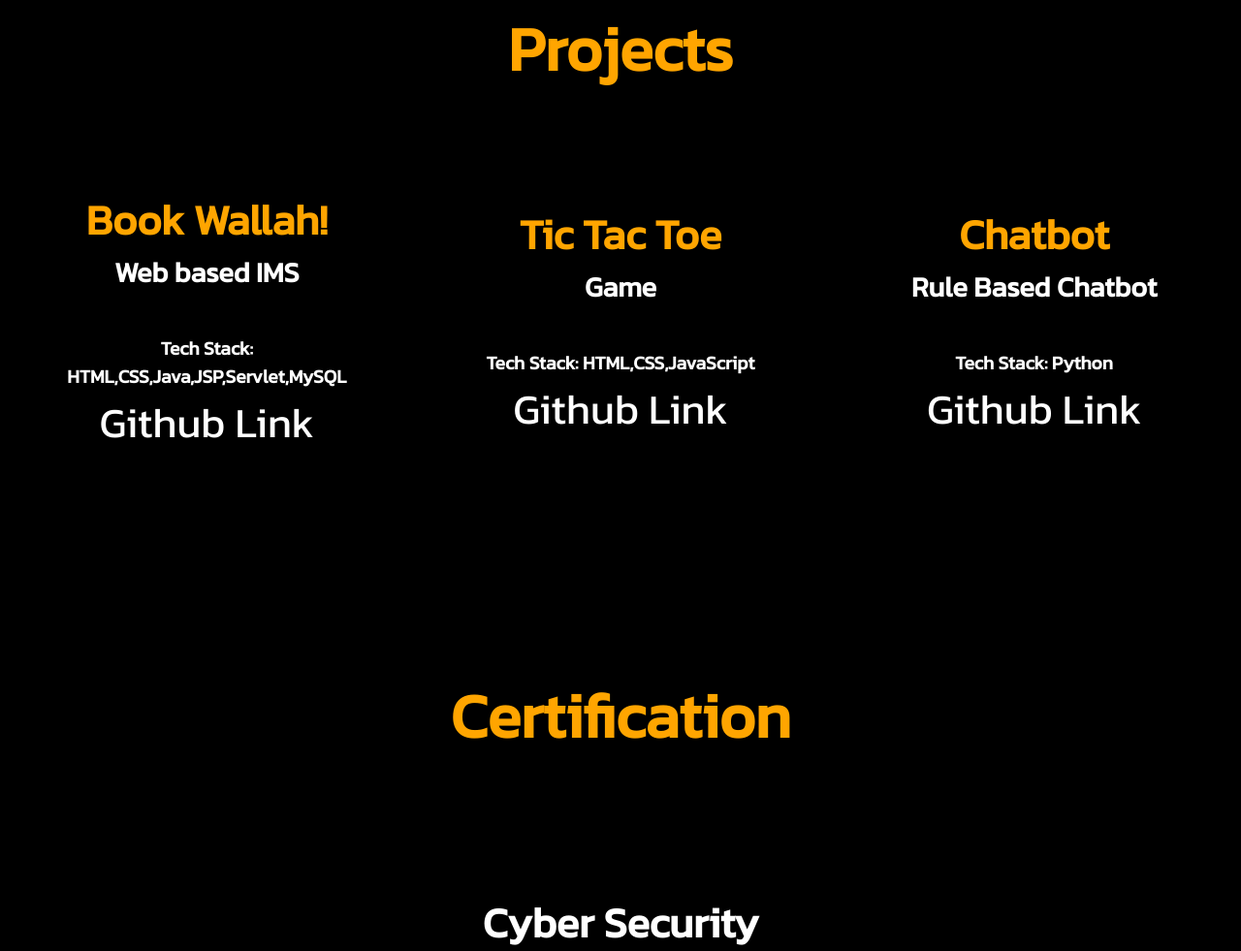
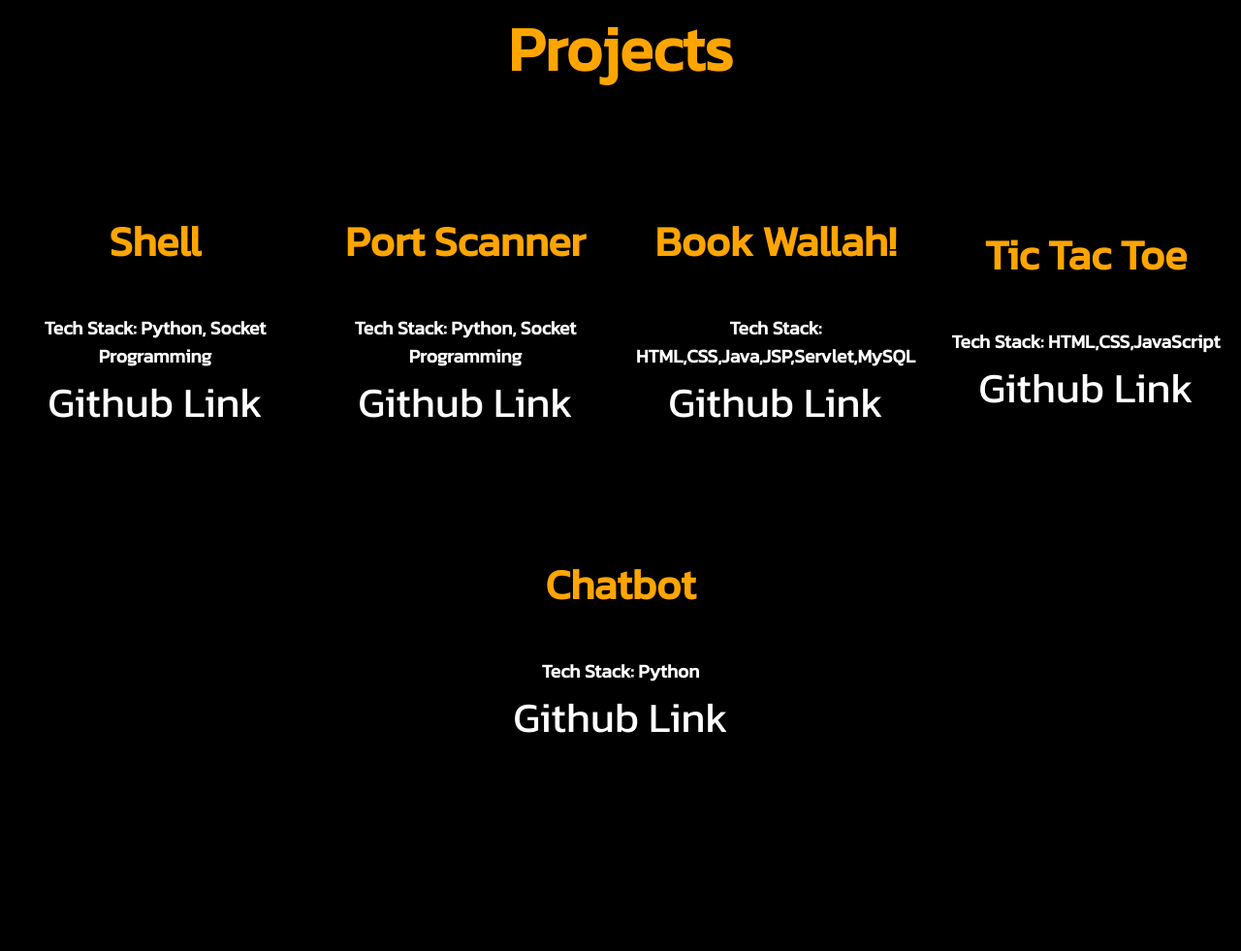
Before and after one commit to Shubham-2k1/My-Portfolio, a plain HTML site: page index.html in a window 1280 px wide. Shown: the part 6016-6997 px from the top of the page at 97% size. Drawn offline with Linux system fonts and the light colour scheme.

Commit message:
New Projects added

```diff
--- a/index.html
+++ b/index.html
@@ -221,8 +221,24 @@
         <div class="cards2">
 
           <div class="subcards2">
+            <h2 class="prj_head">Shell</h2>
+            <!-- <h5>Script to gain run cmds on client machine</h5> -->
+            <br>
+            <h6>Tech Stack: Python, Socket Programming</h6>
+            <a href="https://github.com/Shubham-2k1/Shell" target="_blank">Github Link</a>
+          </div>
+
+          <div class="subcards2">
+            <h2 class="prj_head">Port Scanner</h2>
+            <!-- <h5>Script to check for open ports </h5> -->
+            <br>
+            <h6>Tech Stack: Python, Socket Programming</h6>
+            <a href="https://github.com/Shubham-2k1/Port-Scanner" target="_blank">Github Link</a>
+          </div>
+
+          <div class="subcards2">
             <h2 class="prj_head">Book Wallah!</h2>
-            <h4>Web based IMS</h4>
+            <!-- <h5>Web based IMS</h5> -->
             <br>
             <h6>Tech Stack: HTML,CSS,Java,JSP,Servlet,MySQL</h6>
             <a href="https://github.com/Shubham-2k1/Book-Wallah" target="_blank">Github Link</a>
@@ -231,7 +247,7 @@
 
           <div class="subcards2">
             <h2 class="prj_head">Tic Tac Toe</h2>
-            <h4>Game</h4>
+            <!-- <h5>Game</h5> -->
             <br>
             <h6>Tech Stack: HTML,CSS,JavaScript</h6>
             <a href="https://github.com/Shubham-2k1/TicTacToe" target="_blank">Github Link</a>
@@ -239,7 +255,7 @@
 
           <div class="subcards2">
             <h2 class="prj_head">Chatbot</h2>
-            <h4>Rule Based Chatbot</h4>
+            <!-- <h5>Rule Based Chatbot</h5> -->
             <br>
             <h6>Tech Stack: Python</h6>
             <a href="https://github.com/Shubham-2k1/ChatBot" target="_blank">Github Link</a>
```
